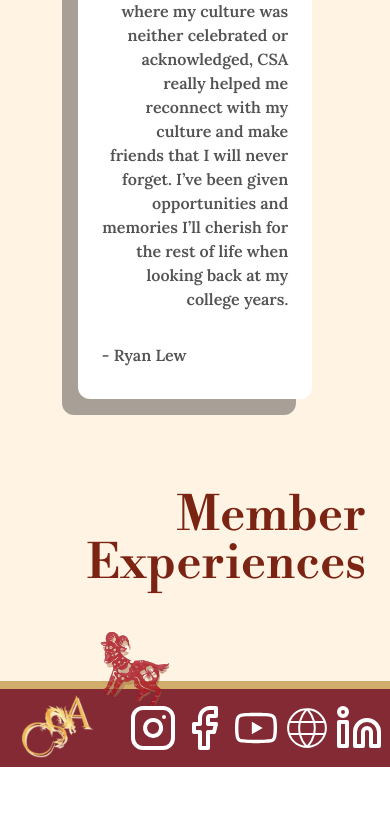
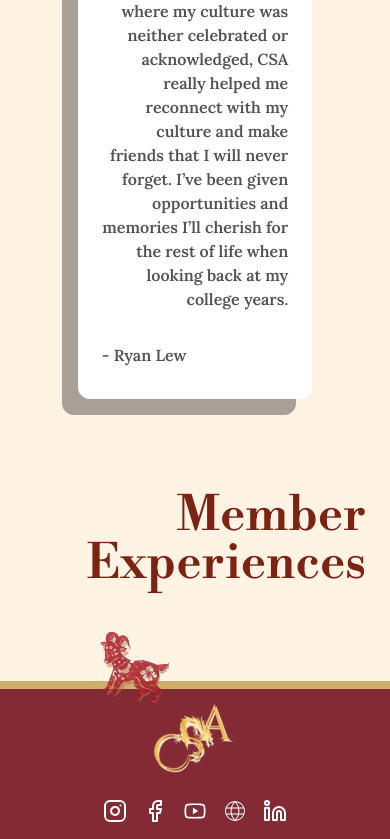
Before and after one commit to acm-ucr/csa-website, a Next.js app: page / in a window 390 px wide. Shown: the part 2007-2846 px from the top of the page. Before the commit the page ends 2774 px from the top, so only its background shows below. Built offline with nearby package versions, Linux system fonts and the light colour scheme.

Commit message:
fix logo height

```diff
--- a/src/components/Footer.tsx
+++ b/src/components/Footer.tsx
@@ -6,21 +6,21 @@ import { icons } from "@/data/footerData";
 
 const Footer = () => {
   return (
-    <div className="flex items-center border-t-8 border-csa-yellow-100 bg-csa-red-200">
+    <div className="flex flex-col items-center gap-4 border-t-8 border-csa-yellow-100 bg-csa-red-200 pb-4 md:flex-row md:gap-0 md:pb-0">
       <Link href="/">
         <Image
           src={CsaLogo}
           alt="CSA_Logo"
-          className="ml-5 w-[20vw] md:w-[6vw]"
+          className="mt-2 w-[22vw] md:ml-5 md:mt-0 md:w-[6vw]"
         />
       </Link>
 
-      <div className="absolute right-0 mr-8 flex gap-7 md:mr-6 md:gap-4">
+      <div className="] flex gap-4 md:absolute md:right-0 md:mr-6">
         {icons.map((icon, index) => (
           <Link
             href={icon.link}
             key={index}
-            className="w-[6vw] text-5xl text-white hover:scale-110 hover:text-csa-yellow-300 md:w-full"
+            className="text-2xl text-white hover:scale-110 hover:text-csa-yellow-300 md:text-5xl"
             target="_blank"
           >
             {icon.image}
```
